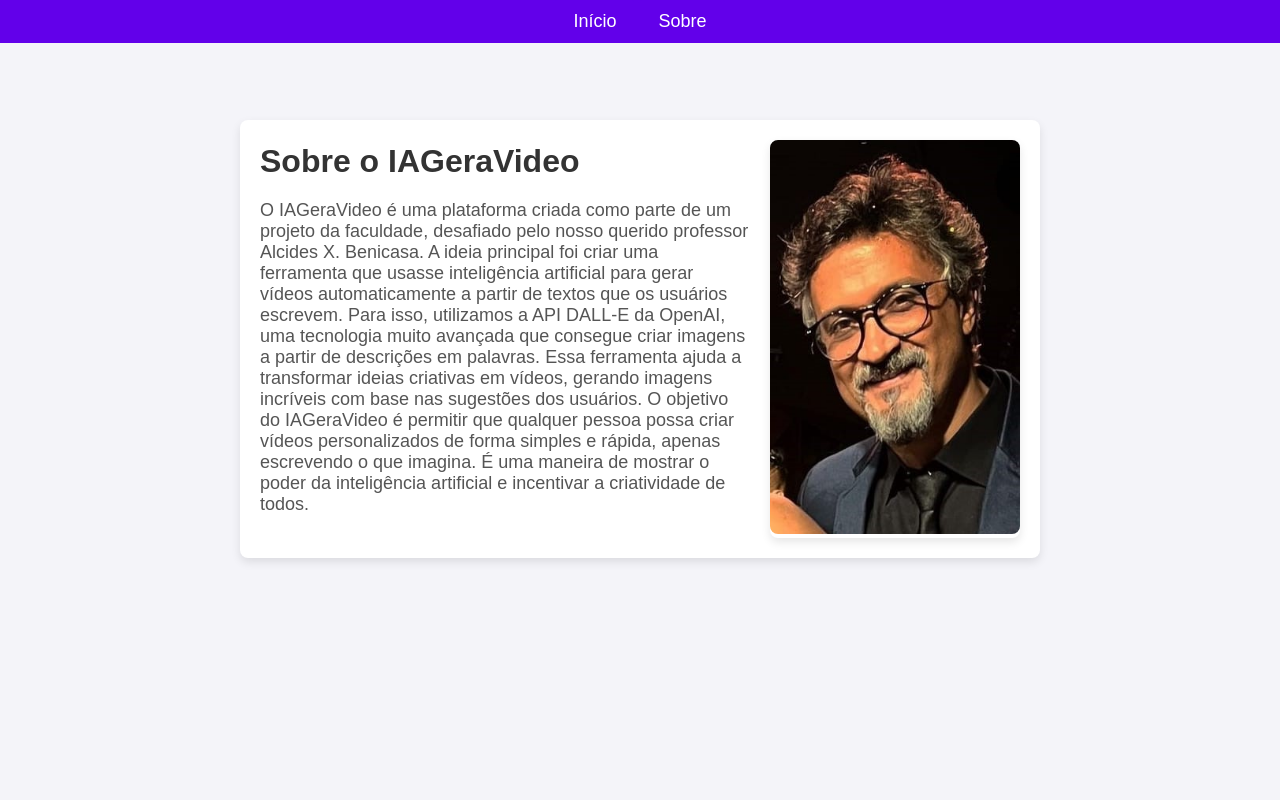
After one commit to CamilaF56/IAGeraVideo, a Flask app: page /sobre in a window 1280 px wide. The commit adds this page. Run offline with Flask 3, Linux system fonts and the light colour scheme.

Commit message:
Ajusta melhorias no front-end
- Adiciona pasta com vídeos salvos para demonstração.

```diff
--- a/app/routes.py
+++ b/app/routes.py
@@ -27,6 +27,20 @@ def index():
         str: O template da página inicial.
     """
     return render_template("index.html")
+
+@bp.route("/sobre")
+def sobre():
+    """
+    Rota para a página 'Sobre'.
+
+    Esta função é responsável por renderizar a página 'sobre.html',
+    que contém informações sobre o projeto ou a organização. A rota
+    está mapeada para o caminho '/sobre'.
+
+    Returns:
+        str: O conteúdo HTML da página 'sobre.html' renderizada.
+    """
+    return render_template("sobre.html")
 
 @bp.route('/video/<filename>')
 def serve_video(filename):
--- /dev/null
+++ b/app/templates/sobre.html
@@ -0,0 +1,133 @@
+<!DOCTYPE html>
+<html lang="pt-BR">
+
+<head>
+    <meta charset="UTF-8" />
+    <meta name="viewport" content="width=device-width, initial-scale=1.0" />
+    <title>Sobre - IAGeraVideo</title>
+    <style>
+        * {
+            margin: 0;
+            padding: 0;
+            box-sizing: border-box;
+        }
+
+        body {
+            font-family: Arial, sans-serif;
+            background-color: #f4f4f9;
+            display: flex;
+            flex-direction: column;
+            align-items: center;
+            justify-content: flex-start;
+            min-height: 100vh;
+            padding-top: 60px;
+        }
+
+        .menu {
+            position: fixed;
+            top: 0;
+            left: 0;
+            right: 0;
+            background-color: #6200ea;
+            padding: 0px 10px;
+            display: flex;
+            justify-content: center;
+            z-index: 100;
+        }
+
+        .menu a {
+            color: white;
+            text-decoration: none;
+            margin: 0 0px;
+            font-size: 18px;
+            transition: color 0.3s;
+        }
+
+        .menu a:hover {
+            color: rgb(0, 0, 0);
+        }
+
+
+
+        .container {
+            background-color: #fff;
+            padding: 20px;
+            max-width: 800px;
+            display: flex;
+            align-items: center;
+            border-radius: 8px;
+            box-shadow: 0 4px 10px rgba(0, 0, 0, 0.1);
+            margin-top: 60px;
+        }
+
+        .text {
+            flex: 1;
+            padding-right: 20px;
+        }
+
+        .text h1 {
+            color: #333;
+            margin-bottom: 20px;
+        }
+
+        .text p {
+            color: #555;
+            font-size: 18px;
+            margin-bottom: 20px;
+        }
+
+        .image {
+            flex-shrink: 0;
+            width: 250px;
+            height: auto;
+            border-radius: 8px;
+            box-shadow: 0 4px 10px rgba(0, 0, 0, 0.1);
+        }
+
+        a {
+            display: inline-block;
+            margin-top: 20px;
+            text-decoration: none;
+            color: #6200ea;
+            font-size: 16px;
+            border: 1px solid #6200ea;
+            padding: 10px 20px;
+            border-radius: 5px;
+            transition: background-color 0.3s, color 0.3s;
+        }
+
+        a:hover {
+            background-color: #6200ea;
+            color: #fff;
+        }
+    </style>
+</head>
+
+<body>
+    <!-- Menu -->
+    <div class="menu">
+        <a href="{{ url_for('main.index') }}">Início</a>
+        <a href="{{ url_for('main.sobre') }}">Sobre</a>
+    </div>
+    <div class="container">
+        <div class="text">
+            <h1>Sobre o IAGeraVideo</h1>
+            <p>
+                O IAGeraVideo é uma plataforma criada como parte de um projeto da faculdade, desafiado pelo nosso
+                querido professor Alcides X. Benicasa. A ideia principal foi criar uma ferramenta que usasse
+                inteligência artificial para gerar vídeos automaticamente a partir de textos que os usuários escrevem.
+                Para isso, utilizamos a API DALL-E da OpenAI, uma tecnologia muito avançada que consegue criar imagens a
+                partir de descrições em palavras. Essa ferramenta ajuda a transformar ideias criativas em vídeos,
+                gerando imagens incríveis com base nas sugestões dos usuários.
+                O objetivo do IAGeraVideo é permitir que qualquer pessoa possa criar vídeos personalizados de forma
+                simples e rápida, apenas escrevendo o que imagina. É uma maneira de mostrar o poder da inteligência
+                artificial e incentivar a criatividade de todos.
+            </p>
+        </div>
+        <div class="image">
+            <img src="{{ url_for('static', filename='img/Alci.jpg') }}" alt="Alcides" style="width: 100%; border-radius: 8px;" />
+        </div>
+    </div>
+</body>
+
+</html>
```
Also changed, not shown: app/templates/index.html (+110 -12 lines), app/static/Img/Alci.jpg (added), app/static/Img/Pag1.png (added), 5 other files.
